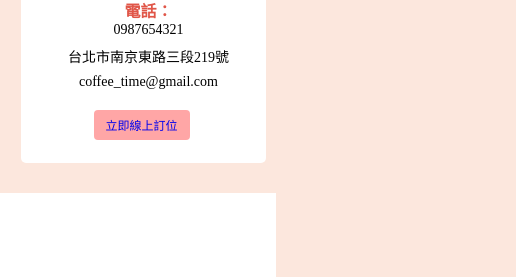
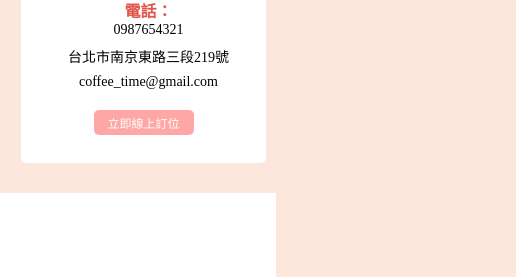
Before and after one commit to yiru-lisa/TFD102-019, a plain HTML site: page contact.html in a window 1280 px wide. Shown: the part 503-780 px from the top of the page, 764-1280 px from the left. Drawn offline with Linux system fonts and the light colour scheme.

Commit message:
第五版

```diff
--- a/css/contact.css
+++ b/css/contact.css
@@ -106,17 +106,32 @@ div.info div.btn{
 button.bookingbtn{
     border: 0;
     background-color: #FFA6A6;
-    color: red;
-    padding: .375rem .75rem;
-    border-radius: .25rem;
+    color: white;
+    border-radius: 5px;
     font-size: 12px;
     transition: all .1s linear;
+    width: 100px;
+    height: 25px;
+    padding: 0;
 }
 
 button.bookingbtn:hover{
     cursor: pointer;
     background-color: #E05648;
     color: #FFF;
+}
+
+button.bookingbtn > a{
+    color: white;
+    padding: 5px 12px;
+    border-radius: 5px;
+}
+
+button.bookingbtn > a:hover{
+    cursor: pointer;
+    background-color: #E05648;
+    color: #FFF;
+    font-weight: bold;
 }
 
 button.bookingbtn > a:visited{
```
